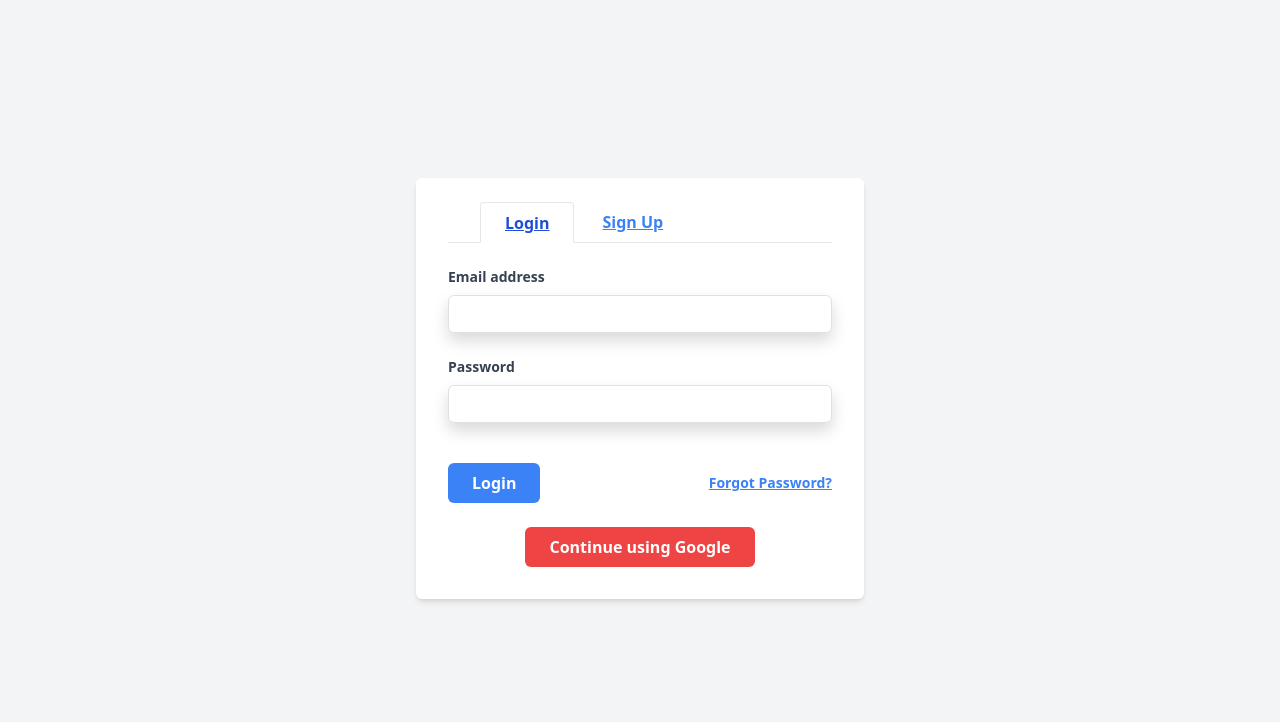
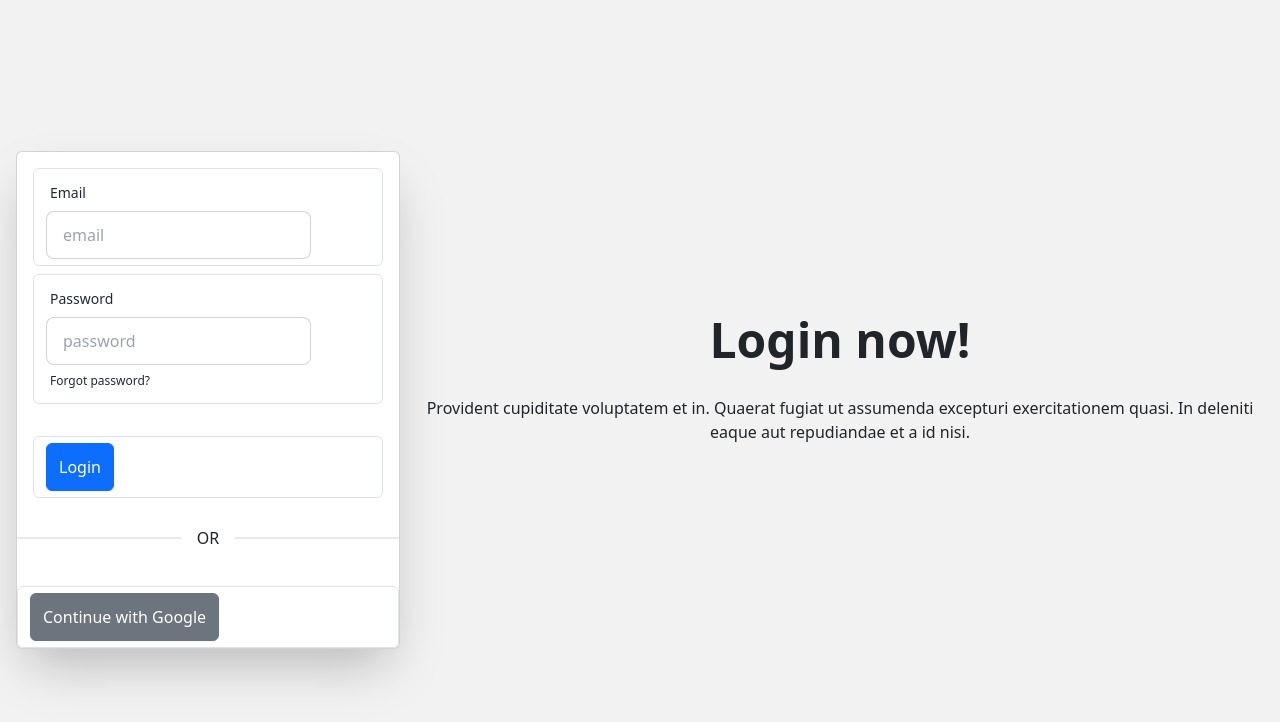
Before and after one commit to VemorPhose/Algorank, a React (Vite) app in the folder client/: page /login in a window 1280 px wide. Shown: the top 722 px of the page. Built offline with nearby package versions, Linux system fonts and the light colour scheme.

Commit message:
updated login page and added institute domain check

```diff
--- a/client/src/pages/Login.jsx
+++ b/client/src/pages/Login.jsx
@@ -1,24 +1,37 @@
-import React, { useState } from 'react';
-import { GoogleAuthProvider, signInWithPopup, signInWithEmailAndPassword } from 'firebase/auth';
-import { auth } from '../firebase';
-import { Link, useLocation } from 'react-router-dom';
+import React, { useState } from "react";
+import {
+  GoogleAuthProvider,
+  signInWithPopup,
+  signInWithEmailAndPassword,
+} from "firebase/auth";
+import { auth } from "../firebase";
+import { Link, useLocation } from "react-router-dom";
+
+const allowedDomain = "iiitg.ac.in";
 
 const Login = () => {
   const [loading, setLoading] = useState(false);
-  const [error, setError] = useState('');
-  const [email, setEmail] = useState('');
-  const [password, setPassword] = useState('');
+  const [error, setError] = useState("");
+  const [email, setEmail] = useState("");
+  const [password, setPassword] = useState("");
 
   const location = useLocation();
-  const isSignUp = location.pathname === '/signup';
+  const isSignUp = location.pathname === "/signup";
 
   const handleGoogleAuth = async () => {
     setLoading(true);
-    setError('');
+    setError("");
     try {
       const provider = new GoogleAuthProvider();
       const result = await signInWithPopup(auth, provider);
-      console.log('Authenticated user:', result.user);
+      const emailDomain = result.user.email.split("@")[1];
+      console.log("Authenticated user:", result.user);
+
+      if (emailDomain !== allowedDomain) {
+        setError("Sign-in is restricted to users with the allowed domain.");
+        await auth.signOut(); // Sign out the unauthorized user
+        return;
+      }
     } catch (error) {
       setError(error.message);
     } finally {
@@ -29,71 +42,105 @@ const Login = () => {
   const handleEmailAuth = async (e) => {
     e.preventDefault();
     setLoading(true);
-    setError('');
+    setError("");
     try {
-      const result = await signInWithEmailAndPassword(auth, email, password);
-      console.log('Signed in user:', result.user);
+      const emailDomain = email.split("@")[1];
+
+      if (emailDomain !== allowedDomain) {
+        setError("Sign-in is restricted to users with the allowed domain.");
+        return;
+      }
+
+      if (isSignUp) {
+        const result = await createUserWithEmailAndPassword(
+          auth,
+          email,
+          password
+        );
+        console.log("Signed up user:", result.user);
+      } else {
+        const result = await signInWithEmailAndPassword(auth, email, password);
+        console.log("Signed in user:", result.user);
+      }
     } catch (error) {
-      setError(error.message);
+      if (error.code === "auth/user-not-found") {
+        setError("No account found with this email. Please sign up first.");
+      } else if (error.code === "auth/wrong-password") {
+        setError("Incorrect password. Please try again.");
+      } else {
+        setError(error.message);
+      }
     } finally {
       setLoading(false);
     }
   };
 
   return (
-    <div className="flex items-center justify-center min-h-screen bg-gray-100 dark:bg-gray-900">
-      <div className="w-full max-w-md">
-        <div className="bg-white dark:bg-gray-800 shadow-md rounded px-8 pt-6 pb-8 mb-4">
-          <div className="mb-4">
-            <ul className="flex border-b">
-              <li className="-mb-px mr-1">
-                <Link to="/login" className={`bg-white dark:bg-gray-800 inline-block border-l border-t border-r rounded-t py-2 px-4 text-blue-700 dark:text-blue-300 font-semibold ${!isSignUp ? 'active' : ''}`}>
-                  Login
-                </Link>
-              </li>
-              <li className="mr-1">
-                <Link to="/signup" className={`bg-white dark:bg-gray-800 inline-block py-2 px-4 text-blue-500 dark:text-blue-300 hover:text-blue-800 dark:hover:text-blue-500 font-semibold ${isSignUp ? 'active' : ''}`}>
-                  Sign Up
-                </Link>
-              </li>
-            </ul>
-          </div>
-          {error && <div className="bg-red-100 dark:bg-red-200 border border-red-400 text-red-700 dark:text-red-800 px-4 py-3 rounded relative mb-4">{error}</div>}
-          <form onSubmit={handleEmailAuth}>
-            <div className="mb-4">
-              <label htmlFor="email" className="block text-gray-700 dark:text-gray-300 text-sm font-bold mb-2">Email address</label>
+    <div className="hero bg-base-200 min-h-screen">
+      <div className="hero-content flex-col lg:flex-row-reverse">
+        <div className="text-center lg:text-left">
+          <h1 className="text-5xl font-bold">Login now!</h1>
+          <p className="py-6">
+            Provident cupiditate voluptatem et in. Quaerat fugiat ut assumenda
+            excepturi exercitationem quasi. In deleniti eaque aut repudiandae et
+            a id nisi.
+          </p>
+        </div>
+        <div className="card bg-base-100 w-full max-w-sm shrink-0 shadow-2xl">
+          <form className="card-body" onSubmit={handleEmailAuth}>
+            {error && (
+              <div className="alert alert-error">
+                <span>{error}</span>
+              </div>
+            )}
+            <div className="form-control">
+              <label className="label">
+                <span className="label-text">Email</span>
+              </label>
               <input
                 type="email"
-                className="shadow appearance-none border rounded w-full py-2 px-3 text-gray-700 dark:text-gray-300 leading-tight focus:outline-none focus:shadow-outline"
-                id="email"
+                placeholder="email"
+                className="input input-bordered"
                 value={email}
                 onChange={(e) => setEmail(e.target.value)}
                 required
               />
             </div>
-            <div className="mb-6">
-              <label htmlFor="password" className="block text-gray-700 dark:text-gray-300 text-sm font-bold mb-2">Password</label>
+            <div className="form-control">
+              <label className="label">
+                <span className="label-text">Password</span>
+              </label>
               <input
                 type="password"
-                className="shadow appearance-none border rounded w-full py-2 px-3 text-gray-700 dark:text-gray-300 mb-3 leading-tight focus:outline-none focus:shadow-outline"
-                id="password"
+                placeholder="password"
+                className="input input-bordered"
                 value={password}
                 onChange={(e) => setPassword(e.target.value)}
                 required
               />
+              <label className="label">
+                <Link
+                  to="/forgot-password"
+                  className="label-text-alt link link-hover"
+                >
+                  Forgot password?
+                </Link>
+              </label>
             </div>
-            <div className="flex items-center justify-between">
-              <button type="submit" className="bg-blue-500 hover:bg-blue-700 text-white font-bold py-2 px-4 rounded focus:outline-none focus:shadow-outline" disabled={loading}>
-                {loading ? 'Logging in...' : 'Login'}
+            <div className="form-control mt-6">
+              <button className="btn btn-primary" disabled={loading}>
+                {loading ? "Logging in..." : "Login"}
               </button>
-              <Link to="/forgot-password" className="inline-block align-baseline font-bold text-sm text-blue-500 hover:text-blue-800">
-                Forgot Password?
-              </Link>
             </div>
           </form>
-          <div className="text-center mt-4">
-            <button className="bg-red-500 hover:bg-red-700 text-white font-bold py-2 px-4 rounded focus:outline-none focus:shadow-outline" onClick={handleGoogleAuth} disabled={loading}>
-              {loading ? 'Signing in...' : 'Continue using Google'}
+          <div className="divider">OR</div>
+          <div className="form-control mt-4 flex flex-col items-center">
+            <button
+              className="btn btn-secondary flex flex-col items-center"
+              onClick={handleGoogleAuth}
+              disabled={loading}
+            >
+              {loading ? "Signing in..." : "Continue with Google"}
             </button>
           </div>
         </div>
```
